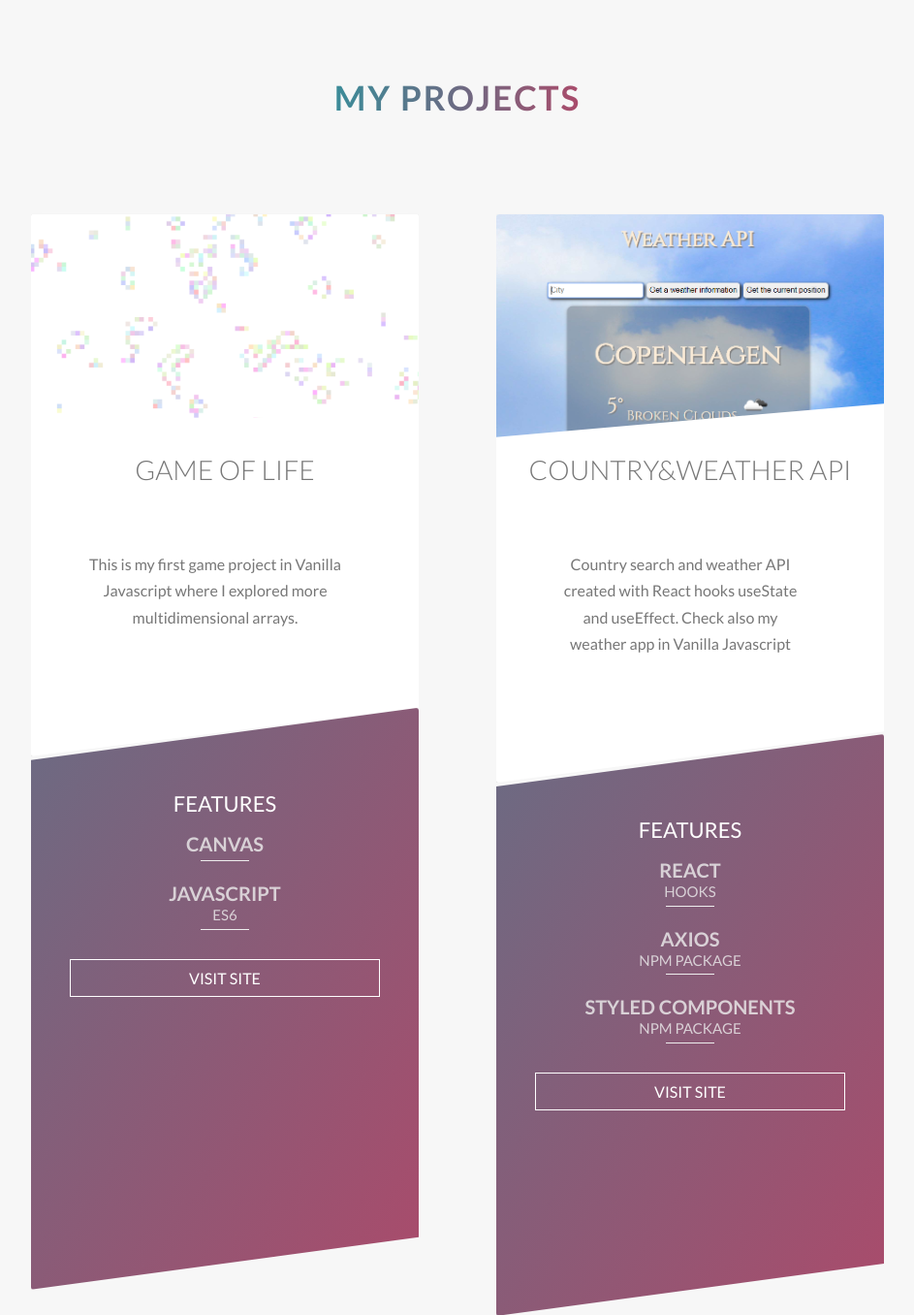
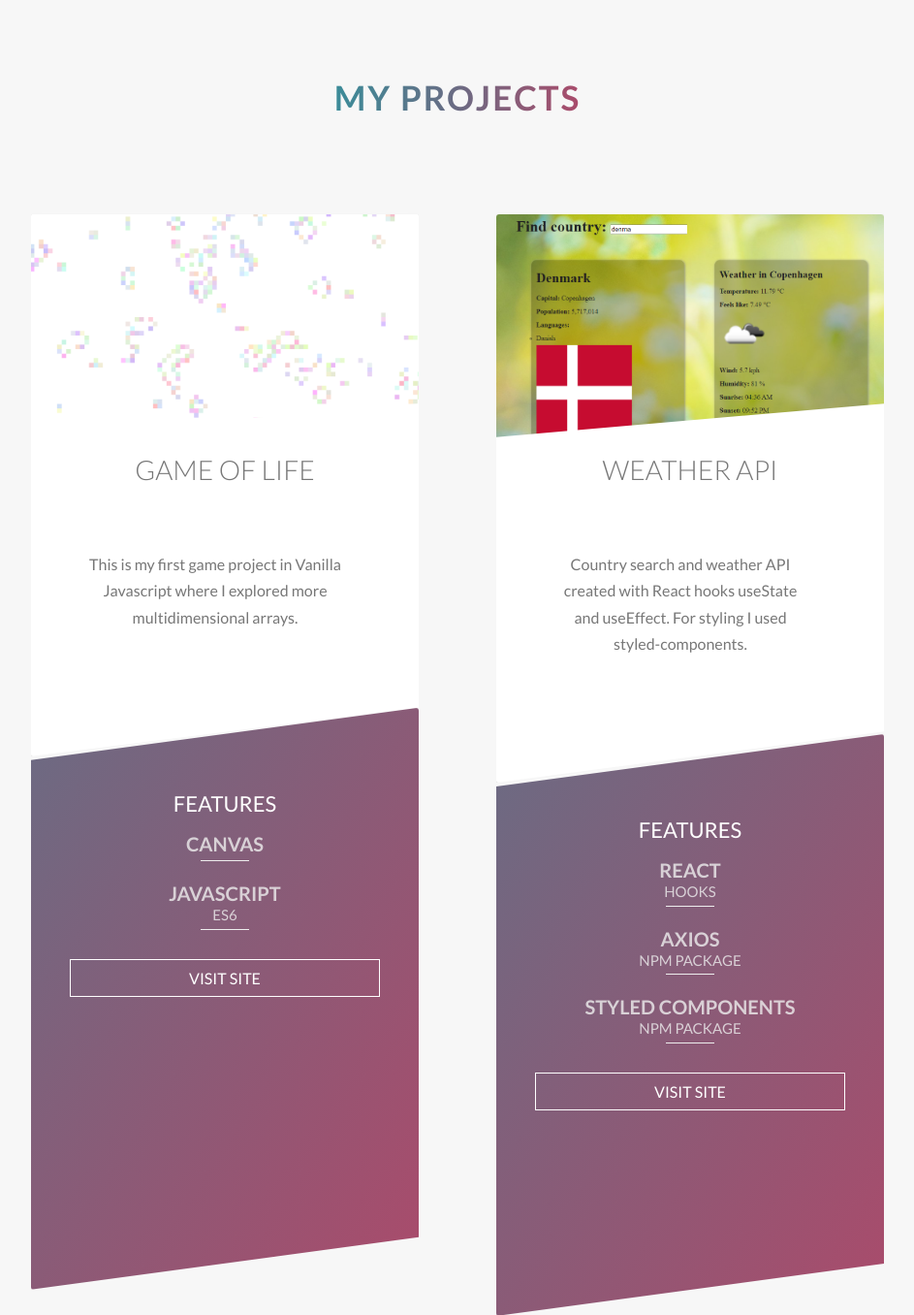
Before and after one commit to MirSzabo/Portfolio-Web-Page, a PHP site: page / in a window 1280 px wide. Shown: the part 3018-4374 px from the top of the page at 97% size, without its empty margins (168-1111 px from the left). Run offline with PHP 8.4, Linux system fonts and the light colour scheme; some libraries are stand-ins or nearby versions.

Commit message:
change of project photo

```diff
--- a/public/index.html
+++ b/public/index.html
@@ -176,8 +176,8 @@
             <div class="card">
                <ul class="card__side card__side--front">
                   <div class="card__picture card__picture--2">&nbsp;</div>
-                  <li class="card__heading">Country&Weather API</li>
-                  <li class="card__details">Country search and weather API created with React hooks useState and useEffect. Check also my weather app in Vanilla Javascript </li>
+                  <li class="card__heading">Weather API</li>
+                  <li class="card__details">Country search and weather API created with React hooks useState and useEffect. For styling I used styled-components.</li>
                 </ul>
               <div class="card__side card__side--back card__side--back-1">
                 <h5 class="card__back-heading u-margin-top-medium">Features</h5>
--- a/public/main.css
+++ b/public/main.css
@@ -303,7 +303,7 @@ body {
     .card__picture--1 {
       background-image: linear-gradient(to right bottom, #6b6b83, #aa4b6b), url(./img/game-of-life.png); }
     .card__picture--2 {
-      background-image: url(./img/weather-app.png); }
+      background-image: url(./img/weather-app2.png); }
     .card__picture--3 {
       background-image: url(./img/tetris.png); }
     .card__picture--4 {
```
